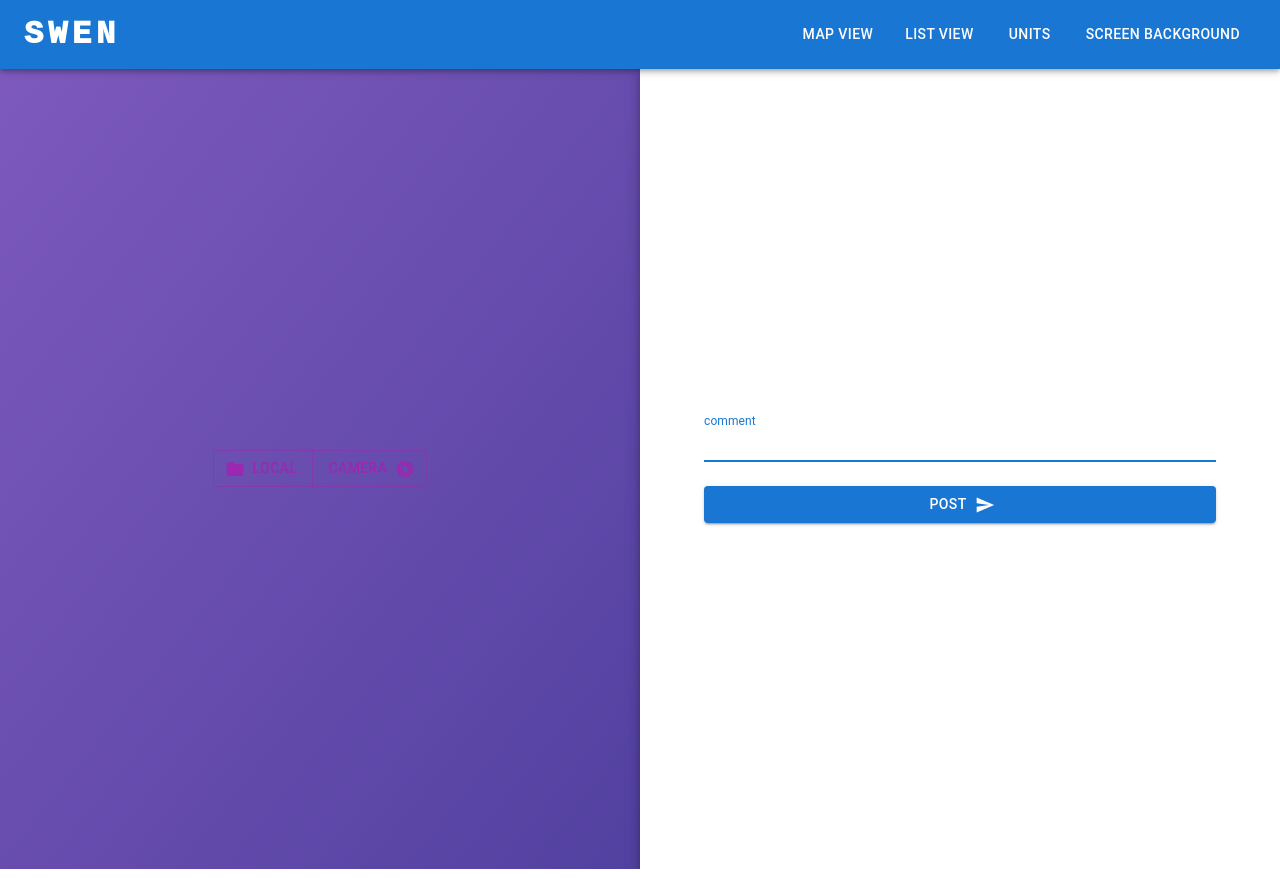
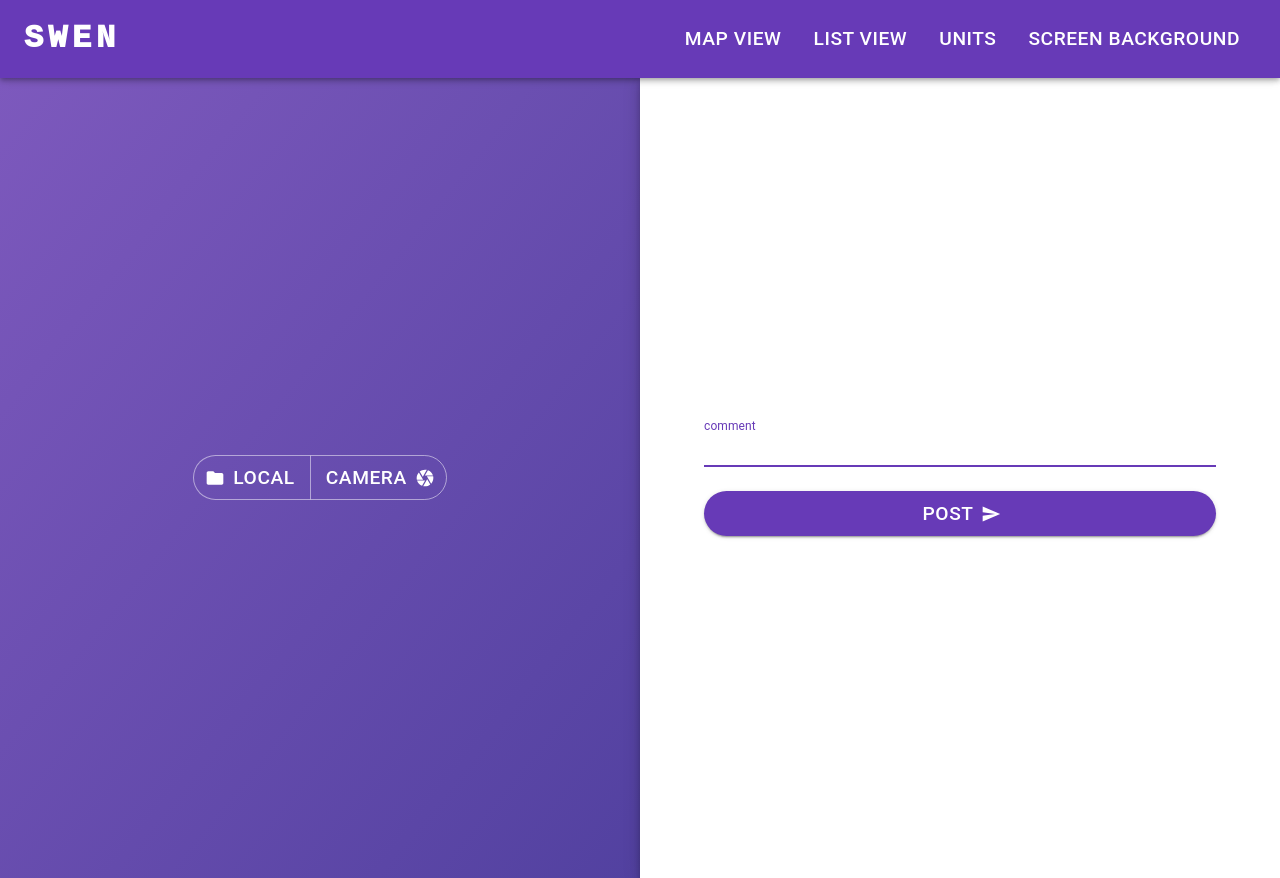
Before and after one commit to acentior/swen_frontend, a Next.js app: page /picture in a window 1280 px wide. Built offline with nearby package versions, Linux system fonts and the light colour scheme.

Commit message:
theme added

```diff
--- a/pages/_app.tsx
+++ b/pages/_app.tsx
@@ -46,9 +46,9 @@ const theme = createTheme({
 function MyApp({ Component, pageProps }: AppProps) {
   const AnyComponent = Component as any;
   return (
-    < AnyComponent {...pageProps } />
-    // <ThemeProvider theme={theme}>
-    // </ThemeProvider>
+    <ThemeProvider theme={theme}>
+      < AnyComponent {...pageProps } />
+    </ThemeProvider>
   )
 }
 
```
